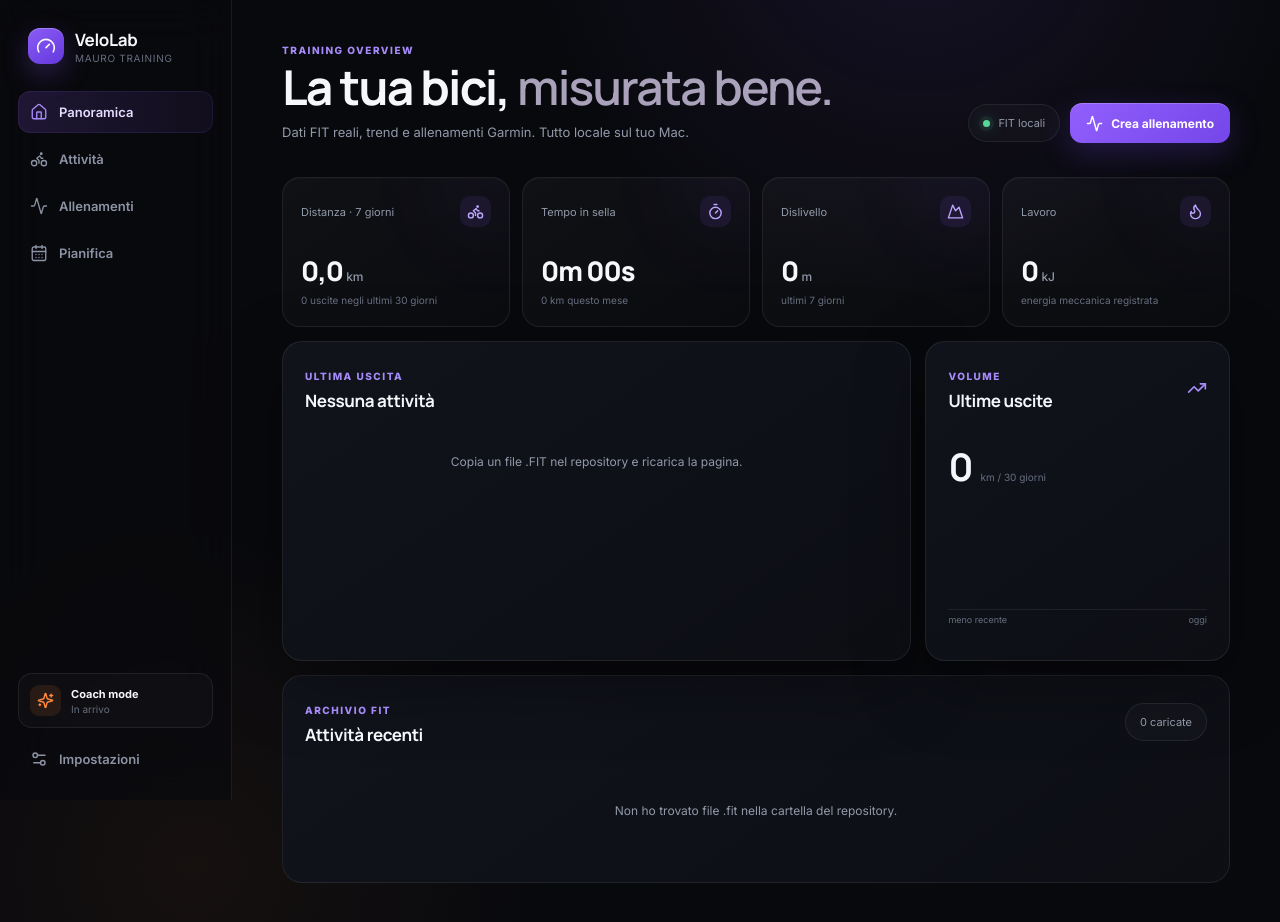
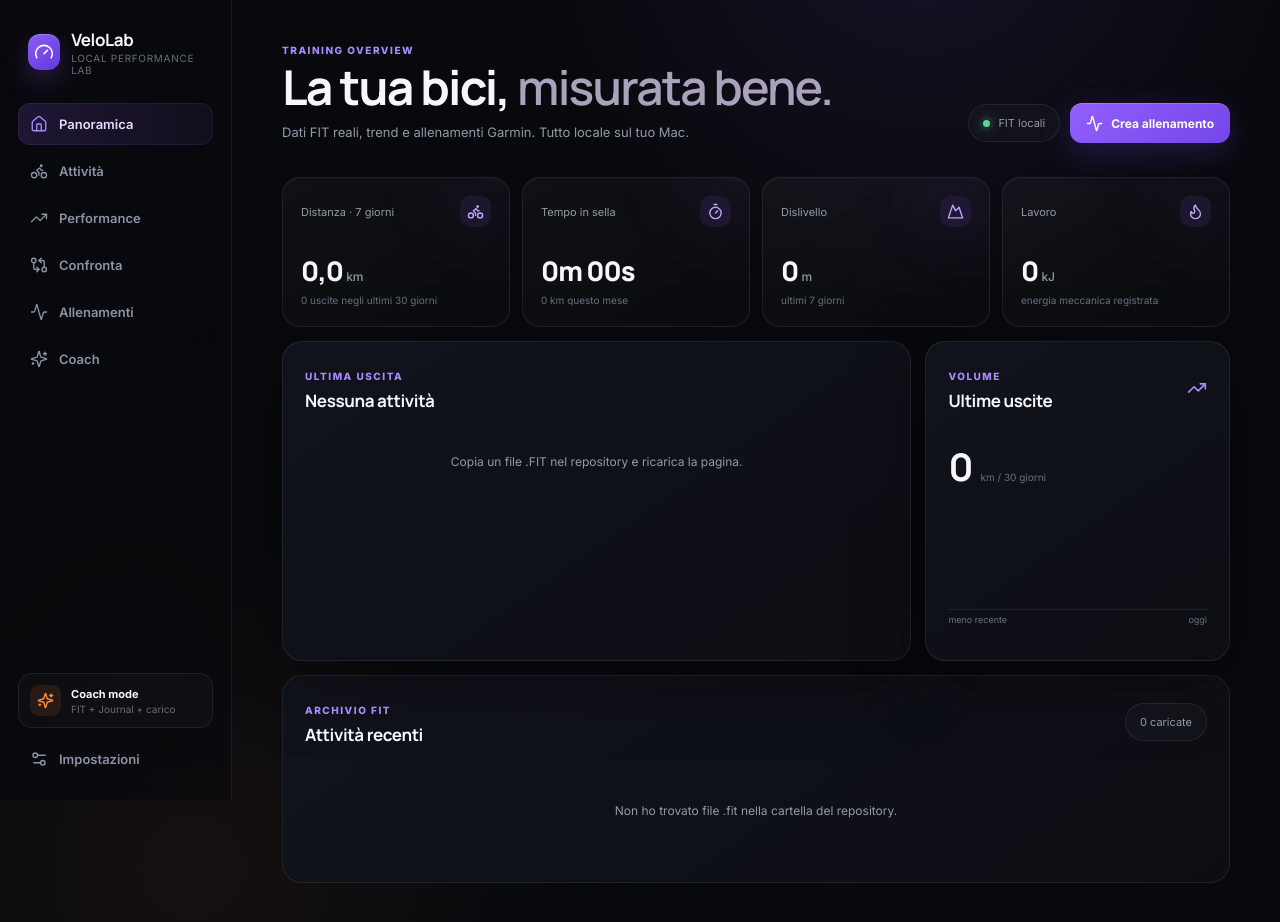
Before and after one commit to MauroPot2/garminactivities, a Next.js app in the folder web/: page / in a window 1280 px wide. Shown: the top 922 px of the page. Built offline with nearby package versions, Linux system fonts and the light colour scheme.

Commit message:
feat: expand VeloLab navigation

```diff
--- a/web/components/Sidebar.tsx
+++ b/web/components/Sidebar.tsx
@@ -1,33 +1,37 @@
+"use client";
+
 import Link from "next/link";
-import { Activity, Bike, CalendarDays, Gauge, Home, Settings2, Sparkles } from "lucide-react";
+import { usePathname } from "next/navigation";
+import { Activity, Bike, Gauge, GitCompareArrows, Home, Settings2, Sparkles, TrendingUp } from "lucide-react";
 
 const nav = [
-  { href: "/", label: "Panoramica", icon: Home },
-  { href: "/#attivita", label: "Attività", icon: Bike },
+  { href: "/", label: "Panoramica", icon: Home, exact: true },
+  { href: "/#attivita", label: "Attività", icon: Bike, path: "/activity" },
+  { href: "/performance", label: "Performance", icon: TrendingUp },
+  { href: "/compare", label: "Confronta", icon: GitCompareArrows },
   { href: "/workouts", label: "Allenamenti", icon: Activity },
-  { href: "/workouts", label: "Pianifica", icon: CalendarDays },
+  { href: "/coach", label: "Coach", icon: Sparkles },
 ];
 
 export function Sidebar() {
+  const pathname = usePathname();
+  const active = (item: (typeof nav)[number]) => item.exact ? pathname === "/" : item.path ? pathname.startsWith(item.path) : pathname.startsWith(item.href.split("#")[0]);
+
   return (
     <aside className="sidebar">
-      <div className="brand">
-        <div className="brandMark"><Gauge size={20} /></div>
-        <div><strong>VeloLab</strong><span>Mauro Training</span></div>
-      </div>
+      <Link className="brand" href="/">
+        <div className="brandMark"><Gauge size={20}/></div>
+        <div><strong>VeloLab</strong><span>Local Performance Lab</span></div>
+      </Link>
       <nav className="navList">
-        {nav.map(({ href, label, icon: Icon }, i) => (
-          <Link className={`navItem ${i === 0 ? "isActive" : ""}`} href={href} key={`${label}-${i}`}>
-            <Icon size={18} strokeWidth={1.8} /><span>{label}</span>
-          </Link>
-        ))}
+        {nav.map((item) => {
+          const Icon = item.icon;
+          return <Link className={`navItem ${active(item) ? "isActive" : ""}`} href={item.href} key={item.label}><Icon size={18} strokeWidth={1.8}/><span>{item.label}</span></Link>;
+        })}
       </nav>
       <div className="sidebarBottom">
-        <div className="coachMini">
-          <div className="coachIcon"><Sparkles size={17} /></div>
-          <div><b>Coach mode</b><span>In arrivo</span></div>
-        </div>
-        <Link className="navItem" href="/"><Settings2 size={18} /><span>Impostazioni</span></Link>
+        <Link className={`coachMini ${pathname.startsWith("/coach") ? "isActive" : ""}`} href="/coach"><div className="coachIcon"><Sparkles size={17}/></div><div><b>Coach mode</b><span>FIT + Journal + carico</span></div></Link>
+        <Link className={`navItem ${pathname.startsWith("/settings") ? "isActive" : ""}`} href="/settings"><Settings2 size={18}/><span>Impostazioni</span></Link>
       </div>
     </aside>
   );
```
